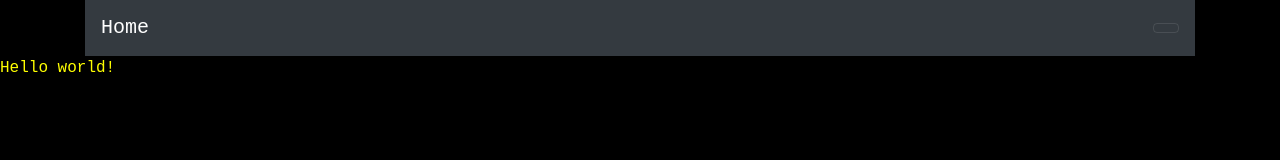
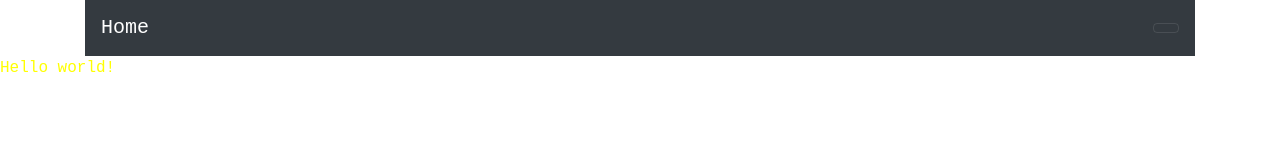
Before and after one commit to dmwcode/dmwcode.github.io, a plain HTML site: page index.html in a window 1280 px wide. Drawn offline with nearby package versions, Linux system fonts and the light colour scheme.

Commit message:
Update styles.css

```diff
--- a/styles.css
+++ b/styles.css
@@ -29,7 +29,7 @@ h1 {
 
 
 body {
-    background-color: black;
+    <!-- background-color: black -->;
     font-family: monospace;
     color: yellow;
   }
```
